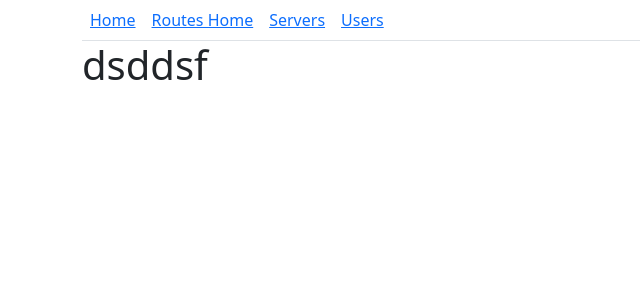
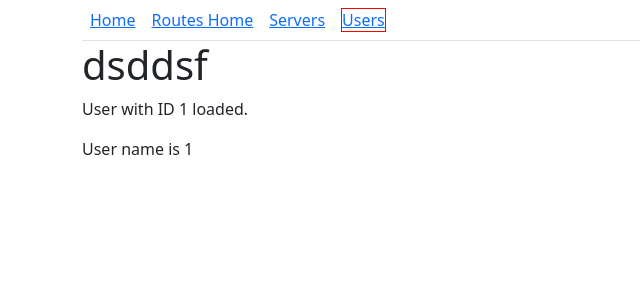
Before and after one commit to chandra10207/Angular-Recipe-Book, an Angular app: page /users/1/1 in a window 1280 px wide. Before the commit this address led to /. Shown: the top 300 px of the page, without its empty margins (0-640 px from the left). Built offline with nearby package versions, Linux system fonts and the light colour scheme.

Commit message:
Fetching Route Parameters

```diff
--- a/src/app/app-routing.module.ts
+++ b/src/app/app-routing.module.ts
@@ -4,11 +4,13 @@
 import {HomeComponent} from "./routing/home/home.component";
 import {ServersComponent} from "./routing/servers/servers.component";
 import {RecipeBookComponent} from "./recipe-book/recipe-book.component";
+import {UserComponent} from "./routing/users/user/user.component";
 
 const routes: Routes = [
   {path: '', component: RecipeBookComponent},
   {path: 'routes', component: HomeComponent},
   {path: 'users', component: UsersComponent},
+  {path: 'users/:id/:name', component: UserComponent},
   {path: 'servers', component:ServersComponent}
 ];
 
--- a/src/app/routing/users/user/user.component.html
+++ b/src/app/routing/users/user/user.component.html
@@ -1,2 +1,2 @@
-<p>User with ID _ID_ loaded.</p>
-<p>User name is _NAME_</p>
+<p>User with ID {{user.id}} loaded.</p>
+<p>User name is {{user.name}}</p>
--- a/src/app/routing/users/user/user.component.ts
+++ b/src/app/routing/users/user/user.component.ts
@@ -1,4 +1,5 @@
 import { Component, OnInit } from '@angular/core';
+import {ActivatedRoute} from "@angular/router";
 
 @Component({
   selector: 'app-user',
@@ -8,9 +9,13 @@
 export class UserComponent implements OnInit {
   user: {id: number, name: string};
 
-  constructor() { }
+  constructor(private route: ActivatedRoute) { }
 
   ngOnInit() {
+    this.user = {
+      id: this.route.snapshot.params['id'],
+      name: this.route.snapshot.params['name']
+    }
   }
 
 }
```
